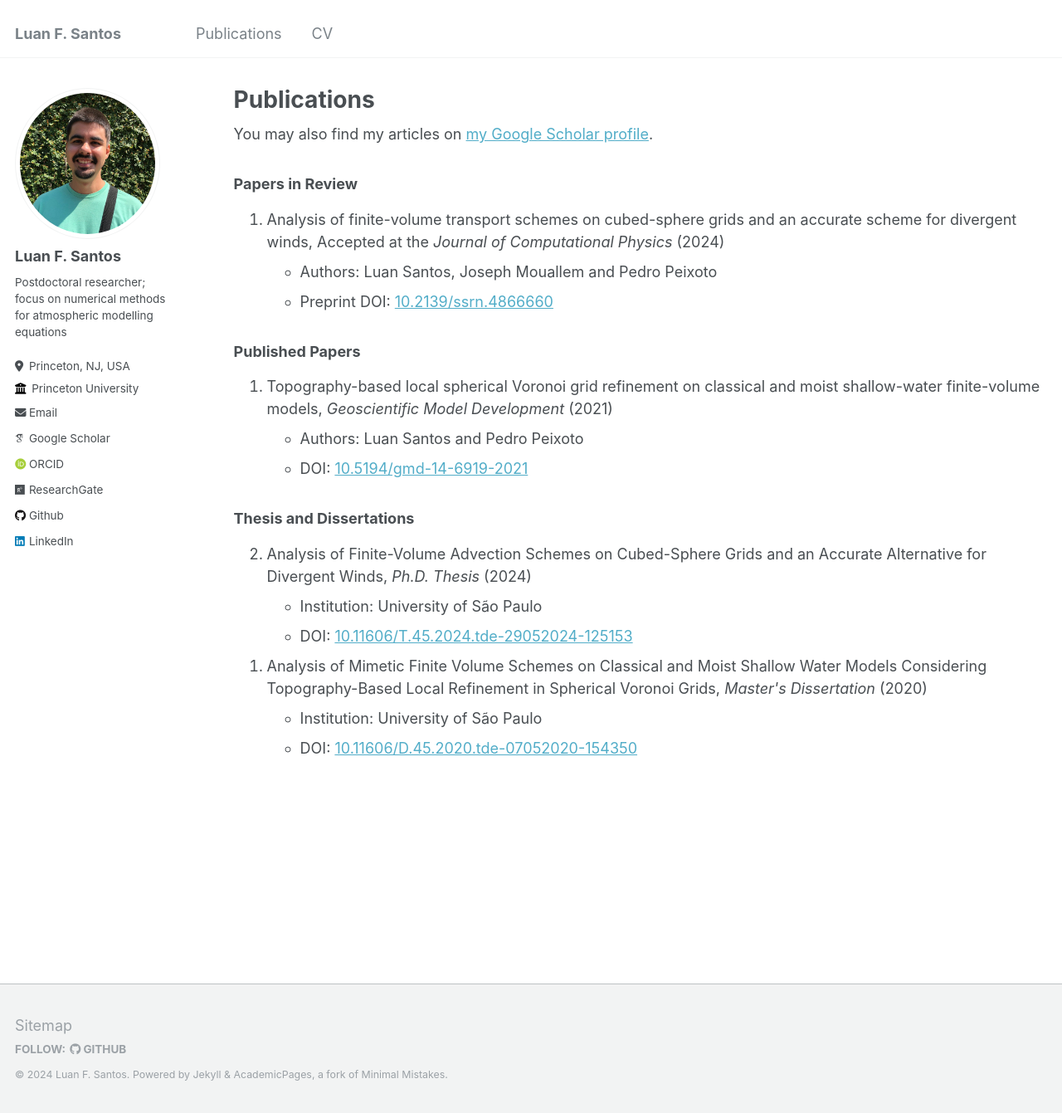
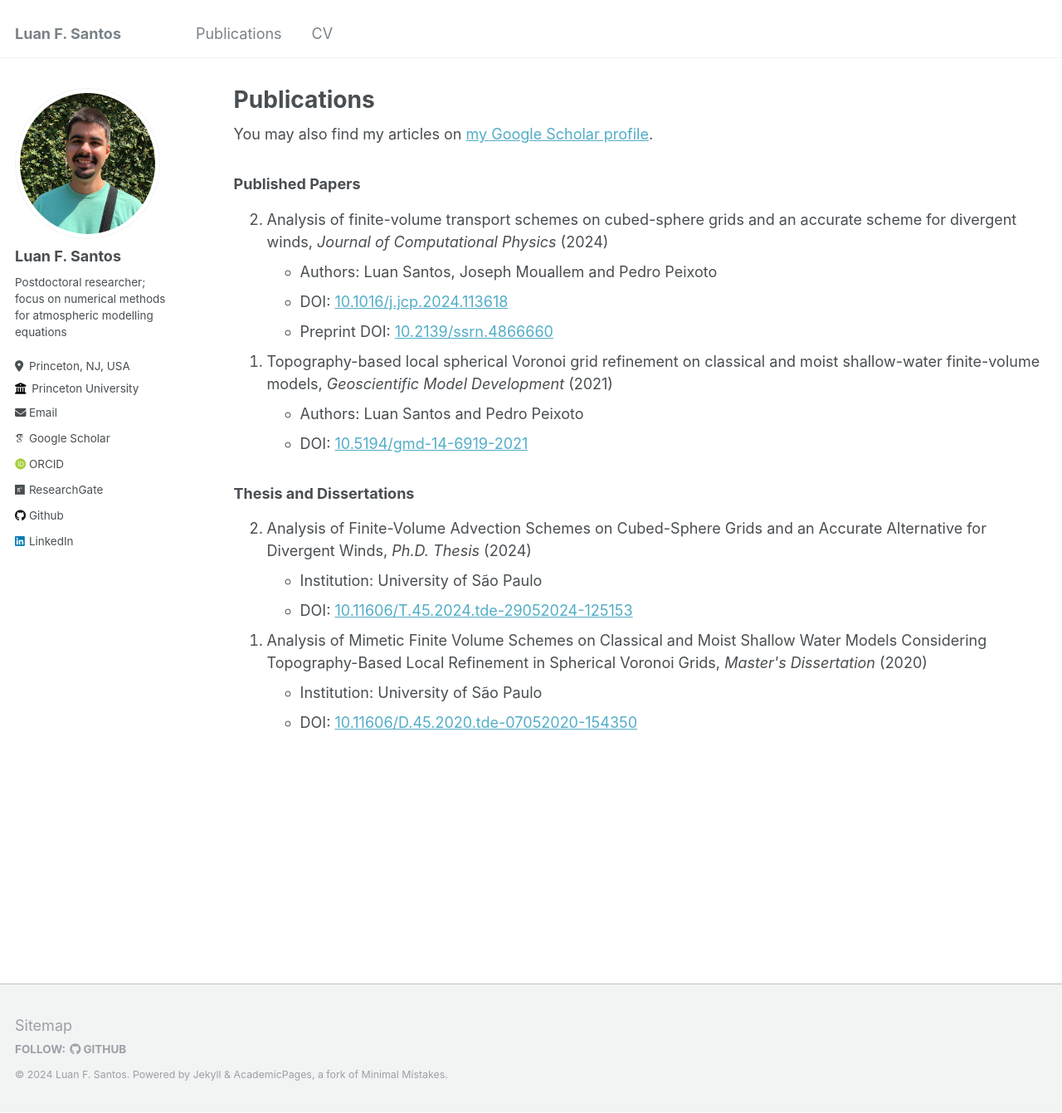
Before and after one commit to luanfs/luanfs.github.io, a Jekyll site: the page built from _pages/publications.md, in a window 1280 px wide and 1341 px high. Shown: the whole window at 83% size. Built offline with Jekyll 4.4.1, drawn with Linux system fonts in a browser that asks for light colours; some web fonts are replaced.

Commit message:
update publications

```diff
--- a/_pages/publications.md
+++ b/_pages/publications.md
@@ -9,19 +9,30 @@ author_profile: true
   <div class="wordwrap">You may also find my articles on <a href="{{site.author.googlescholar}}">my Google Scholar profile</a>.</div>
 {% endif %}
 
+<!--
 ### Papers in Review
 <ol reversed>
   <li> Analysis of finite-volume transport schemes on cubed-sphere grids and an accurate scheme for divergent winds, Accepted at the <em>Journal of Computational Physics</em> (2024)
     <ul>
     <li> Authors: Luan Santos, Joseph Mouallem and Pedro Peixoto</li>
+    <li> DOI: <a href="https://doi.org/10.1016/j.jcp.2024.113618">10.1016/j.jcp.2024.113618 </a></li>
     <li> Preprint DOI: <a href="http://dx.doi.org/10.2139/ssrn.4866660">10.2139/ssrn.4866660 </a></li>
     </ul>
   </li>
 </ol>
+-->
 
 
 ### Published Papers
 <ol reversed>
+  <li> Analysis of finite-volume transport schemes on cubed-sphere grids and an accurate scheme for divergent winds, <em>Journal of Computational Physics</em> (2024)
+    <ul>
+    <li> Authors: Luan Santos, Joseph Mouallem and Pedro Peixoto</li>
+    <li> DOI: <a href="https://doi.org/10.1016/j.jcp.2024.113618">10.1016/j.jcp.2024.113618 </a></li>
+    <li> Preprint DOI: <a href="http://dx.doi.org/10.2139/ssrn.4866660">10.2139/ssrn.4866660 </a></li>
+    </ul>
+  </li>
+
   <li>  Topography-based local spherical Voronoi grid refinement on classical and moist shallow-water finite-volume models,  <em>Geoscientific Model Development</em> (2021)
     <ul>
     <li> Authors: Luan Santos and Pedro Peixoto</li>
```
Also changed, not shown: 2 other files.
